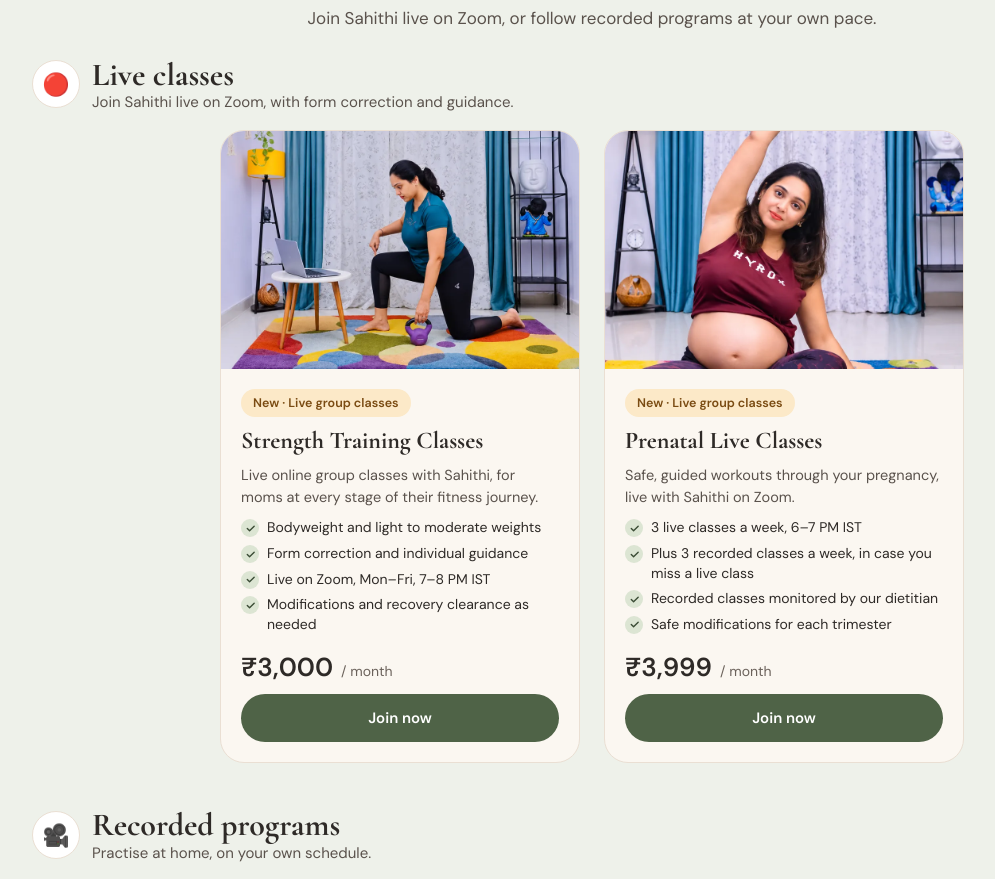
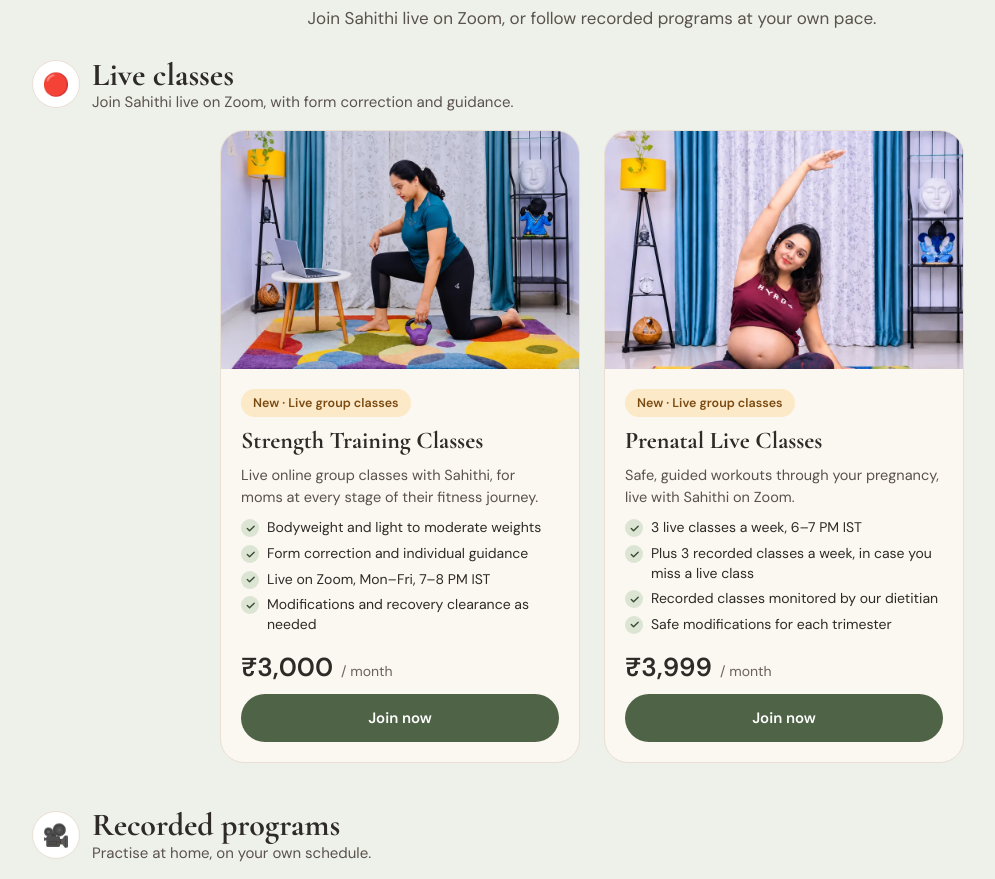
Before and after one commit to fitiqconsultation-fit/sahithiness-website, a plain HTML site: page index.html in a window 1280 px wide. Shown: the part 1060-1939 px from the top of the page, without its empty margins (48-1043 px from the left). Drawn offline with nearby package versions, Linux system fonts and the light colour scheme.

Commit message:
Prenatal card: wider photo showing Sahithi fully
Co-Authored-By: Claude Opus 5.5 <noreply@anthropic.com>
Claude-Session: https://claude.ai/code/session_0185ZaCxDy49GLoicJ76pYoC

```diff
--- a/index.html
+++ b/index.html
@@ -363,7 +363,7 @@ fieldset.conds legend{font-size:14px;font-weight:600;padding:0 6px}
   var PACKAGES = [
     { name: 'Postnatal & PCOS\u00a0/\u00a0PCOD Workouts', kind: 'postnatal', icon: '🤱', photo: 'images/pcos.webp', alt: 'Sahithi doing a bird-dog exercise at home', price: '₹2,784', duration: '/ month', desc: 'Rebuild your strength after childbirth and support your hormones, weight and energy with PCOS / PCOD.', points: ['3 recorded videos a week, with rest days', 'Choose your workout days', 'Core, back and full-body strength', 'Renew month to month'], badge: 'Recorded classes', cta: 'Join now' },
     { name: 'Strength Training Classes', kind: 'momstrength', live: true, icon: '🏋️‍♀️', photo: 'images/strength-live.webp', price: '₹3,000', duration: '/ month', isNew: true, desc: 'Live online group classes with Sahithi, for moms at every stage of their fitness journey.', points: ['Bodyweight and light to moderate weights', 'Form correction and individual guidance', 'Live on Zoom, Mon–Fri, 7–8 PM IST', 'Modifications and recovery clearance as needed'], badge: 'New · Live group classes', cta: 'Join now' },
-    { name: 'Prenatal Live Classes', kind: 'prenatal', live: true, icon: '🤰', photo: 'images/prenatal-live.webp', alt: 'Sahithi doing a seated side stretch during pregnancy', price: '₹3,999', duration: '/ month', isNew: true, desc: 'Safe, guided workouts through your pregnancy, live with Sahithi on Zoom.', points: ['3 live classes a week, 6–7 PM IST', 'Plus 3 recorded classes a week, in case you miss a live class', 'Recorded classes monitored by our dietitian', 'Safe modifications for each trimester'], badge: 'New · Live group classes', cta: 'Join now' },
+    { name: 'Prenatal Live Classes', kind: 'prenatal', live: true, icon: '🤰', photo: 'images/prenatal-live2.webp', alt: 'Sahithi doing a seated side stretch during pregnancy', price: '₹3,999', duration: '/ month', isNew: true, desc: 'Safe, guided workouts through your pregnancy, live with Sahithi on Zoom.', points: ['3 live classes a week, 6–7 PM IST', 'Plus 3 recorded classes a week, in case you miss a live class', 'Recorded classes monitored by our dietitian', 'Safe modifications for each trimester'], badge: 'New · Live group classes', cta: 'Join now' },
     { name: '90-Day Beginner Yoga', kind: 'yoga', icon: '🧘‍♀️', photo: 'images/yoga-stretch.webp', alt: 'Sahithi guiding a seated forward stretch', price: '₹3,000', duration: '/ 90 days', desc: 'New to yoga? Start gently with simple, guided classes you can follow at home.', points: ['90 days of beginner yoga classes', 'Step by step, at your own pace', 'Practise at home, anytime', 'One-time payment, no renewal'], badge: 'New · 90-day program', cta: 'Join now' }
   ];
 
```
Also changed, not shown: images/prenatal-live2.webp (added).
